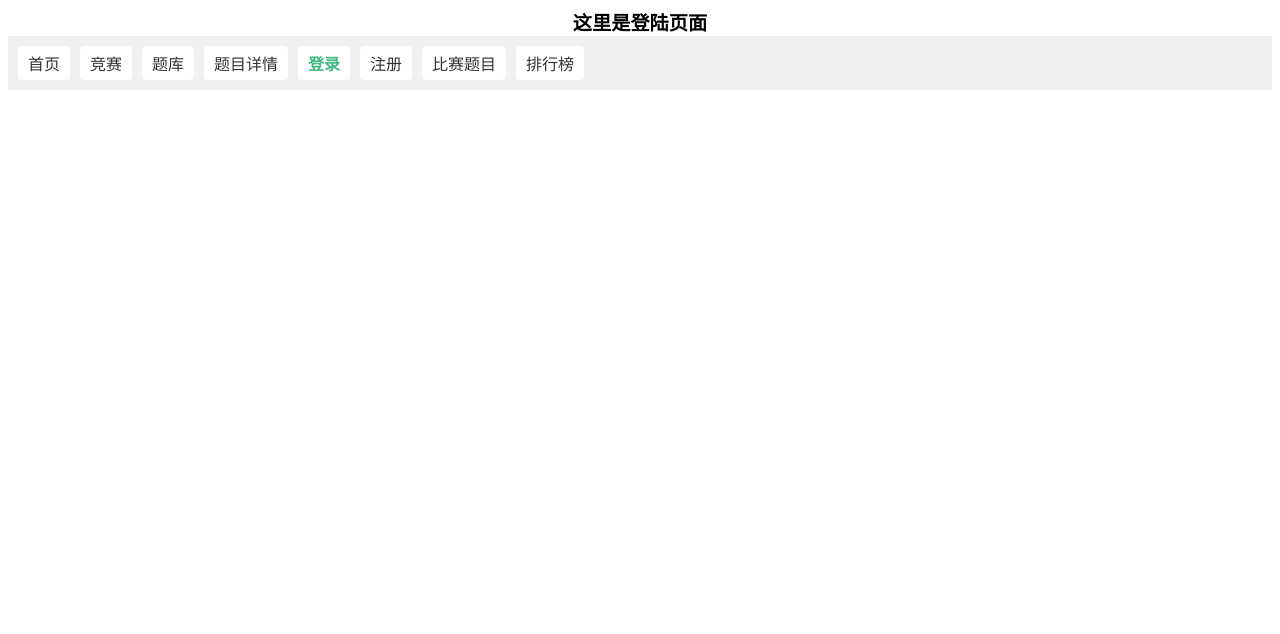
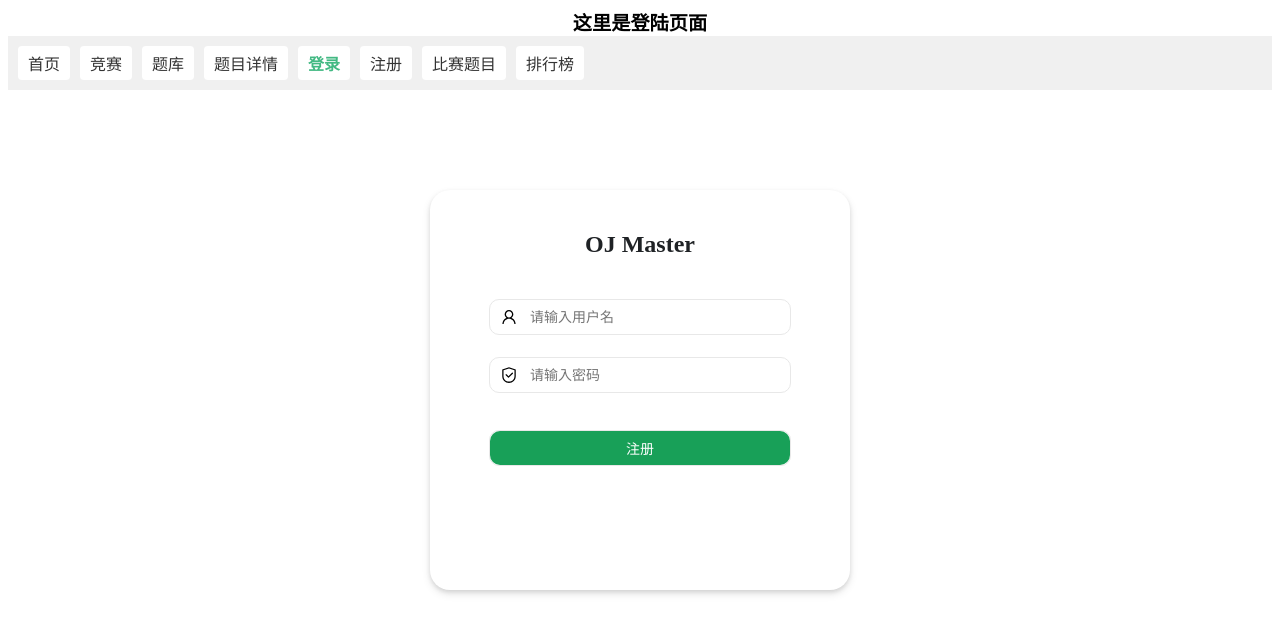
Before and after one commit to JGG0sbp66/reborn_oj_master, a Vue app: page /account/login in a window 1280 px wide. Shown: the top 634 px of the page. Built offline with nearby package versions, Linux system fonts and the light colour scheme; the HTML template or start-up script is replaced by a standard one.

Commit message:
在登录页面中添加注册表单组件

```diff
--- a/src/views/account/login.vue
+++ b/src/views/account/login.vue
@@ -1,6 +1,7 @@
 <template>
   <showtitle text="这里是登陆页面" />
   <navlinks />
+  <RegisterForm />
 </template>
 
 
@@ -8,6 +9,7 @@
 import { ref, reactive } from "vue"
 import showtitle from "@/components/test/showtitle.vue"
 import navlinks from "@/components/test/navlinks.vue";
+import RegisterForm from "@/components/RegisterForm.vue";
 </script>
 
 
```
